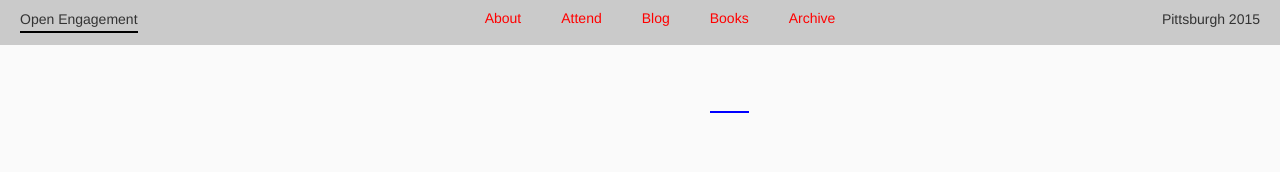
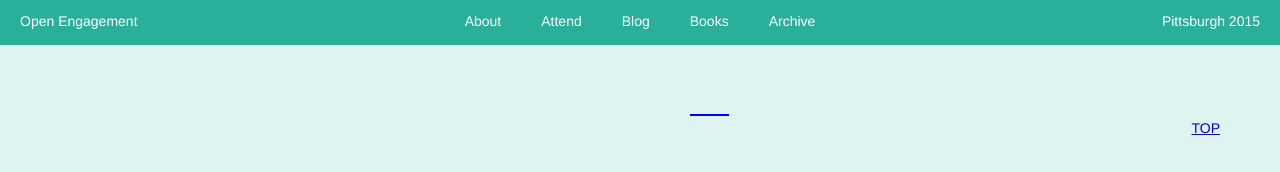
Before and after one commit to InternetStudio/oe-static, a website: page app/index.html in a window 1280 px wide. Shown: the top 172 px of the page. Drawn offline with nearby package versions, Linux system fonts and the light colour scheme; files that its build step writes are made by us from their sources; grey boxes are pictures that could not be loaded.

Commit message:
add intial colors and new header styles

```diff
--- a/app/index.html
+++ b/app/index.html
@@ -29,7 +29,7 @@
         <div class="wrapper" id="page-wrapper">
             <header>
                 <section class="logo">
-                    Open Engagement
+                    <a href="#">Open Engagement</a>
                 </section>
                 <nav class="main-nav">
                     <ul>
@@ -40,9 +40,9 @@
                         <li><a href="#">Archive</a></li>
                     </ul>
                 </nav>
-                <aside class="location-year">
+                <section class="location-year">
                     Pittsburgh 2015
-                </aside>
+                </section>
             </header>
             <section class="interior">
                 <div class="row">
--- a/app/sass/base/_typography.scss
+++ b/app/sass/base/_typography.scss
@@ -2,16 +2,25 @@ body {
 	font-size: 14px;
 }
 
+
+.logo {
 	a {
-	color: $red;
+		text-decoration: none;
+		color: $white;
+	}
 }
 
-header nav {
+header {
+	color: $white;
+	nav {
 		a {
+			color: $white;
 			text-decoration: none;
 			&.active {
+				color: $white;
 				padding-bottom: 85px;
 				border-bottom: 2px solid #00f;
+			}
 		}
 	}
 }
--- a/app/sass/base/_variables.scss
+++ /dev/null
@@ -1 +0,0 @@
-$red: #f00;
--- a/app/sass/helpers/_variables.scss
+++ b/app/sass/helpers/_variables.scss
@@ -1 +1,4 @@
 $red: #f00;
+$white: #ffffff;
+$teal: #28B09A;
+$light-teal: #DFF3F0;
--- a/app/sass/layout/_header.scss
+++ b/app/sass/layout/_header.scss
@@ -1,24 +1,24 @@
 header {
-    background-color: #cacaca;
-    padding: 10px 0;
+    background-color: $teal;
+    padding: 13px 0 10px 0;
     width: 100%;
     height: 45px;
     margin-bottom: 100px;
+    position: relative;
     .logo {
         position: absolute;
         left: 20px;
-        top: 11px;
-        padding: 0px 0px 4px 0px;
-        border-bottom: 2px solid #000;
     }
     nav {
         width: 100%;
         max-width: 100%;
         text-align: center;
+        display: inline-block;
         ul {
             display: inline-block;
             list-style: none;
             margin: 0 auto;
+            padding: 0;
             li {
                 float: left;
                 padding-right: 40px;
@@ -30,7 +30,7 @@ header {
     }
     .location-year {
         position: absolute;
+        top: 13px;
         right: 20px;
-        top: 11px;
     }
 }
--- a/app/sass/layout/_interior.scss
+++ b/app/sass/layout/_interior.scss
@@ -4,14 +4,8 @@
 }
 
 .content-section {
-	border-top: 1px solid #cacaca;
+	border-top: 1px solid $teal;
 	position: relative;
-}
-
-.back-to-top {
-	position: absolute;
-	top: 20px;
-	right: 20px;
 }
 
 .blog-post {
--- a/app/sass/layout/_main.scss
+++ b/app/sass/layout/_main.scss
@@ -6,11 +6,17 @@
 }
 
 body {
-    background: #fafafa;
+    background: $light-teal;
     font-family: "Helvetica Neue", Helvetica, Arial, sans-serif;
-    color: #333;
+    color: $teal;
 }
 
 img {
 	max-width: 100%;
 }
+
+.back-to-top {
+	position: fixed;
+	top: 120px;
+	right: 60px;
+}
--- a/app/scripts/main.js
+++ b/app/scripts/main.js
@@ -1 +1 @@
-$('.content-section').prepend('<a class="back-to-top" href="#page-wrapper">back to top</a>');
+$('body').prepend('<a class="back-to-top" href="#page-wrapper">TOP</a>');
```
Also changed, not shown: app/styles/main.css. Lines whose indentation alone changed are shown as unchanged.
